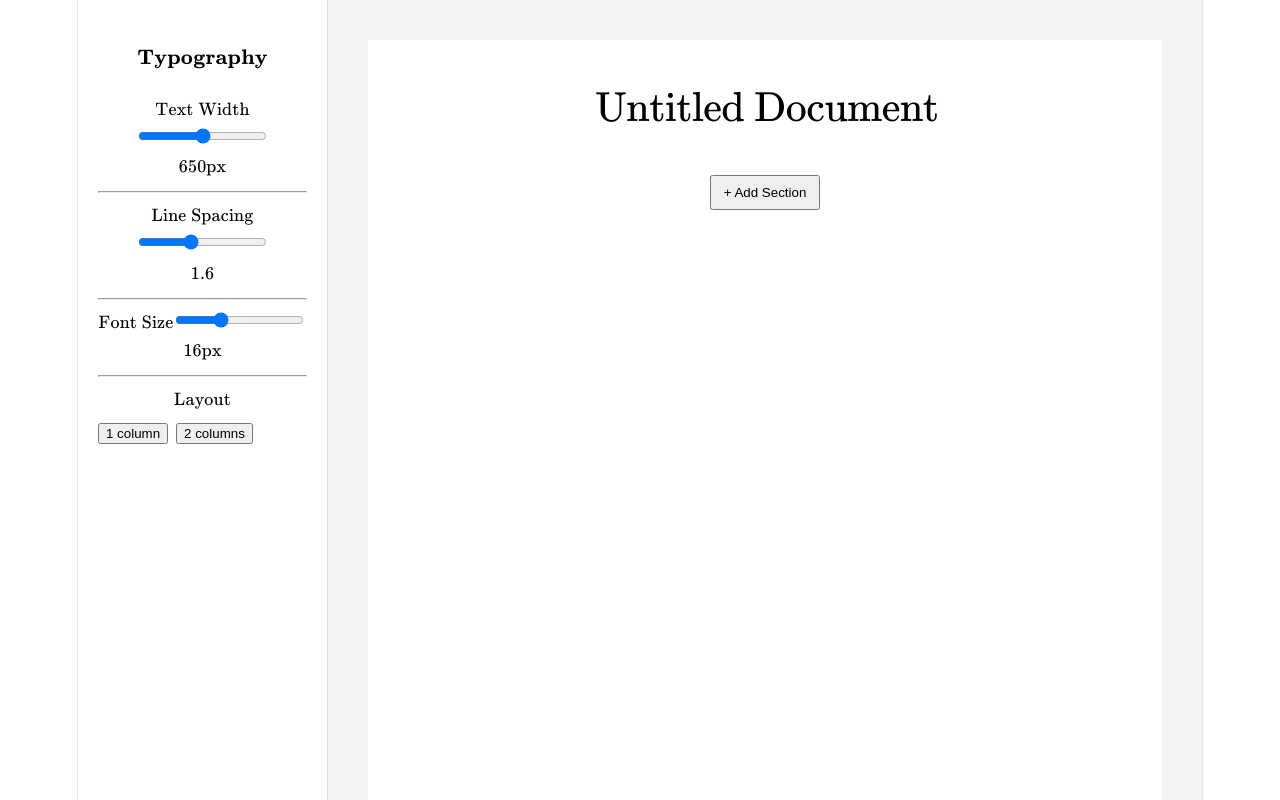
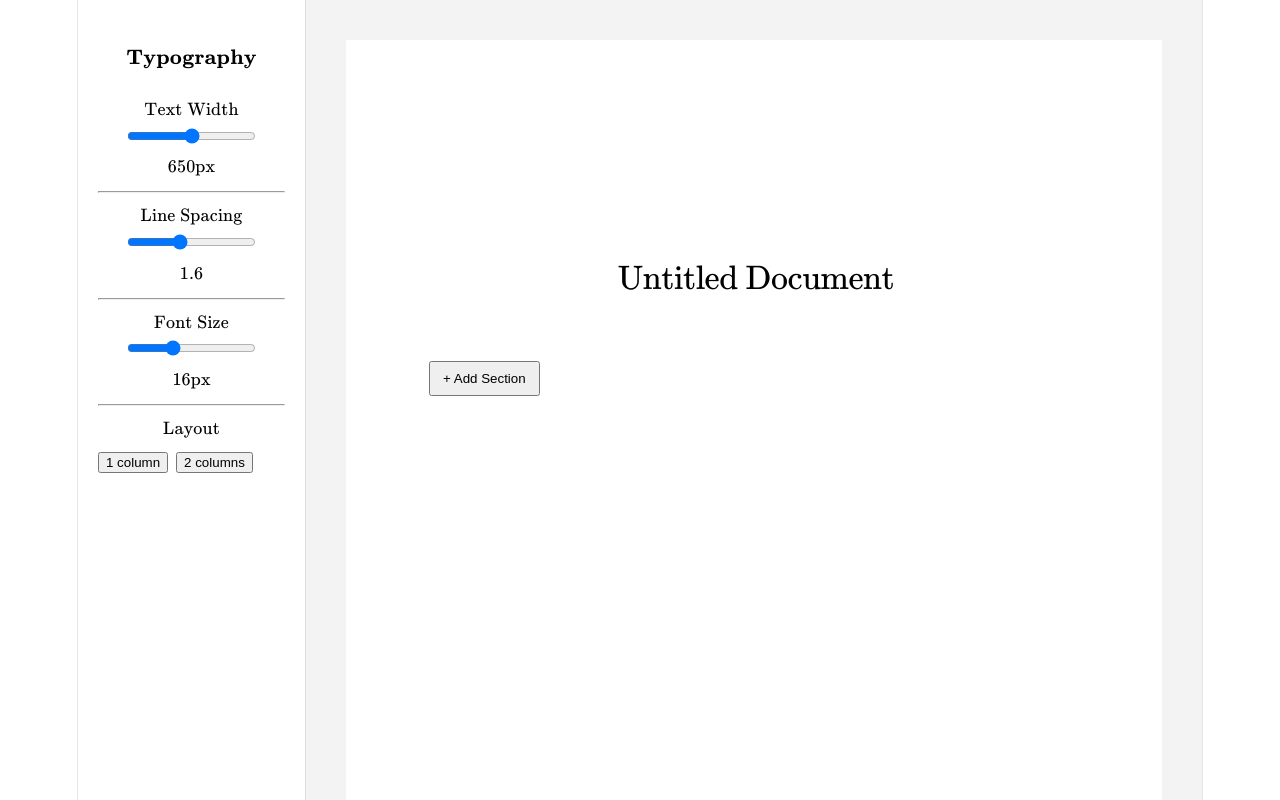
Before and after one commit to KevHamm/blox, a React (Vite) app in the folder frontend/: page / in a window 1280 px wide. Shown: the top 800 px of the page. Built offline with nearby package versions, Linux system fonts and the light colour scheme.

Commit message:
Updated styling

```diff
--- a/frontend/src/App.tsx
+++ b/frontend/src/App.tsx
@@ -567,11 +567,14 @@ export default function App() {
         >
           <div
             style={{
-              width: 794,
-              padding: 40,
+              width: 816,
+              minHeight: 1056,
+              padding: "96px 72px",
               background: "white",
-              minHeight: "1123px",
               boxSizing: "border-box",
+              color: "#000",
+              fontFamily: "var(--sans)",
+              textAlign: "left",
               lineHeight: layout.lineHeight
             }}
           >
@@ -596,7 +599,8 @@ export default function App() {
               >
                 <div
                   style={{
-                    marginBottom: 40,
+                    marginTop: 80,
+                    marginBottom: 60,
                     textAlign: "center",
                     columnSpan: "all"
                   }}
@@ -606,8 +610,11 @@ export default function App() {
                     onChange={(e) => setDocumentTitle(e.target.value)}
                     placeholder="Document Title"
                     style={{
-                      fontSize: 42,
+                      fontSize: 34,
                       fontWeight: 500,
+                      marginTop: 40,
+                      columnSpan: "all",
+                      borderBottom: "1px solid val(--border)",
                       border: "none",
                       outline: "none",
                       textAlign: "center",
--- a/frontend/src/renderer/DocumentRenderer.tsx
+++ b/frontend/src/renderer/DocumentRenderer.tsx
@@ -102,7 +102,6 @@ function TableBlock({
         <button
           onClick={() => deleteNodeById(node.id)}
           style={{
-            marginLeft: 12,
             background: "red",
             color: "white",
             border: "none",
@@ -203,7 +202,7 @@ function Subsection({
   fontSize
 }: any) {
   return (
-    <div style={{ marginTop: 20, marginLeft: 20 }}>
+    <div style={{ marginTop: 20 }}>
       <div style={{ display: "flex", alignItems: "center" }}>
         {editingId === node.id ? (
           <input
```
